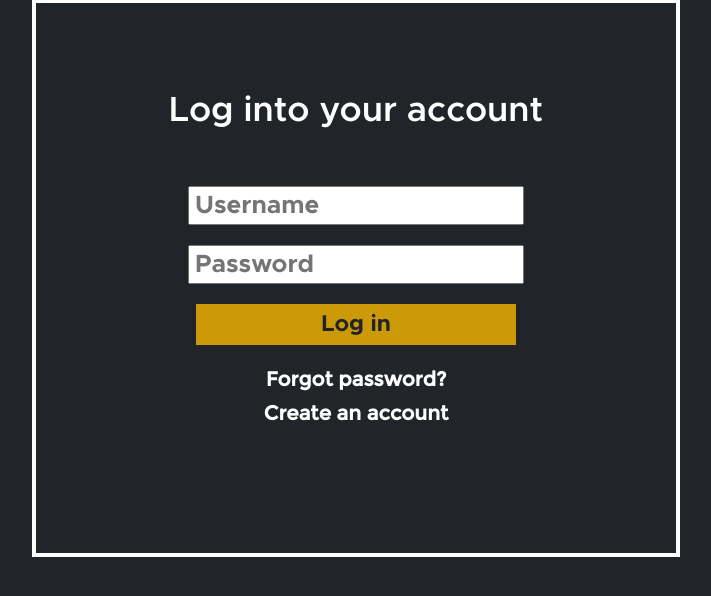
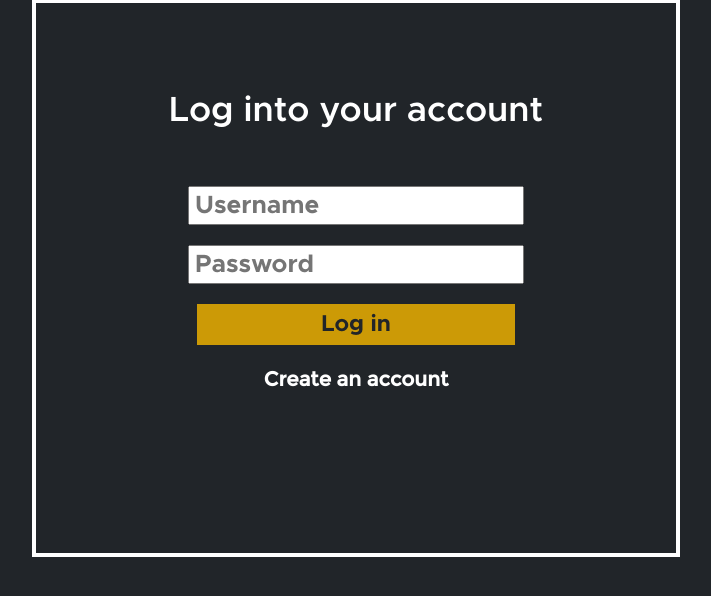
Before and after one commit to its-geoff/gold-medal-statistics, a Django app: page /login/ in a window 1280 px wide. Shown: the part 145-741 px from the top of the page, without its empty margins (288-999 px from the left). Run offline with Django 4.2, Linux system fonts and the light colour scheme; some libraries are stand-ins or nearby versions.

Commit message:
added restrictions on certain pages and made password change screen

```diff
--- a/django/app_logic.py
+++ b/django/app_logic.py
@@ -190,3 +190,10 @@ def update_personal_record(athlete, mark):
 def user_validation(username):
    if get_user_model().objects.using("users").get(username = username) != get_user_model().DoesNotExist:
       return "dupe_username"
+
+# validates password
+def password_validation(password, confirm):
+   if password and confirm and password != confirm:
+      return False
+   else:
+      return True
--- a/django/users/static/accts/style.css
+++ b/django/users/static/accts/style.css
@@ -123,12 +123,17 @@ li:hover:after {
 
 .su-content {
    position: relative;
-   top: -13.5vh;
+   top: -9.5vh;
 }
 
 .lgo-content {
    position: relative;
    top: 8vh;
+}
+
+.cp-content {
+   position: relative;
+   top: -2vh;
 }
 
 .header {
@@ -159,12 +164,23 @@ input {
 .button {
    font-family: "Metropolis Bold";
    border: none;
-   padding: 9px 125px;
    font-size: 23px;
    color: #212529;
    background-color: #cc9a06;
    text-align: center;
    margin: 10px 10px 20px 10px;
+}
+
+.login-but {
+   padding: 9px 124px;
+}
+
+.signup-but {
+   padding: 9px 116px;
+}
+
+.change-but {
+   padding: 9px 115.5px;
 }
 
 .button:hover {
--- a/django/users/templates/accts/login.html
+++ b/django/users/templates/accts/login.html
@@ -13,10 +13,9 @@
          <input type="text" id="username" name="username" maxlength="30" placeholder="Username" required><br>
          <input type="password" id="password" name="password" maxlength="30" placeholder="Password" required><br>
          <div class="submit-container">
-            <input class="button" type="submit" value="Log in">
+            <input class="button login-but" type="submit" value="Log in">
          </div>
       </form>
-      <h3><a href="{% url 'accts:password_reset' %}">Forgot password?</a></h3>
       <h3><a href="{% url 'accts:signup' %}">Create an account</a></h3>
    </div>
 </div>
--- a/django/users/templates/accts/profile.html
+++ b/django/users/templates/accts/profile.html
@@ -5,6 +5,7 @@
 <div class="container">
    <div class="lgo-content">
       <h1 class="header">This is your profile.</p>
+         <h3><a href="{% url 'accts:password_change' %}">Change your password</a></h3>
          <h3><a href="{% url 'accts:logout' %}">Log out</a></h3>
    </div>
 </div>
--- a/django/users/templates/accts/signup.html
+++ b/django/users/templates/accts/signup.html
@@ -17,7 +17,7 @@
          <input type="password" id="confirm" name="confirm" maxlength="30" placeholder="Confirm Password" required><br>
 
          <div class="submit-container">
-            <input class="button" type="submit" value="Log in">
+            <input class="button signup-but" type="submit" value="Sign up">
          </div>
       </form>
       <h3><a href="{% url 'accts:login' %}">Have an account?</a></h3>
--- a/django/users/urls.py
+++ b/django/users/urls.py
@@ -15,14 +15,14 @@ urlpatterns = [
    path('password-change/', views.password_change, name='password_change'),
    # /password-change-done/
    path('password-change/done/', views.password_change_done, name='password_change_done'),
-   # /password-reset/
-   path('password-reset/', views.password_reset, name='password_reset'),
-   # /password-reset-done/
-   path('password-reset/done/', views.password_reset_done, name='password_reset_done'),
-   # /reset/userid/token/
-   path('reset/<uidb64>/token/', views.password_reset_confirm, name='password_reset_confirm'),
-   # /reset/done/
-   path('reset/done/', views.password_reset_complete, name='password_reset_complete'),
+   # # /password-reset/
+   # path('password-reset/', views.password_reset, name='password_reset'),
+   # # /password-reset-done/
+   # path('password-reset/done/', views.password_reset_done, name='password_reset_done'),
+   # # /reset/userid/token/
+   # path('reset/<uidb64>/token/', views.password_reset_confirm, name='password_reset_confirm'),
+   # # /reset/done/
+   # path('reset/done/', views.password_reset_complete, name='password_reset_complete'),
    # /profile/user
    path('profile/<str:username>', views.profile, name='profile'),
 ]
--- a/django/users/views.py
+++ b/django/users/views.py
@@ -3,7 +3,9 @@ from django.http import HttpResponseRedirect
 from django.urls import reverse
 from django.contrib.auth import authenticate, login as auth_login, logout as auth_logout, get_user_model
 from django.contrib.auth.forms import AuthenticationForm
-from app_logic import user_validation
+from app_logic import user_validation, password_validation
+from django.contrib.auth.decorators import login_required
+from django.contrib.auth import get_user_model
 
 # Create your views here.
 def navbar(request):
@@ -29,7 +31,7 @@ def signup(request):
 def login(request):
    page = "login"
    if request.user.is_authenticated:
-      return redirect(reverse('gms:home'))
+      return HttpResponseRedirect(reverse('gms:home'))
    else:
       if request.method == 'POST':
          form = AuthenticationForm(request, data=request.POST)
@@ -39,41 +41,54 @@ def login(request):
             user = authenticate(username=username, password=password)
             if user is not None:
                auth_login(request, user)
-               return redirect('gms:home')
+               return HttpResponseRedirect(reverse('gms:home'))
          else:
             form = AuthenticationForm()
             return render(request, 'accts/login.html', {'page': page, 'incorrect': True})
    return render(request, 'accts/login.html', {'page': page})
 
+@login_required
 def logout(request):
    page = "logout"
    auth_logout(request)
-   print("logged out")
    return render(request, 'accts/logout.html', {'page': page})
 
+@login_required
 def password_change(request):
-   page = "password_change"
+   page = "login"
+   user = get_user_model().objects.get(username = request.user.username)
+   if request.method == "POST":
+      new_password = request.POST['new_password']
+      confirm = request.POST['confirm_new']
+      if password_validation(new_password, confirm):
+         print("success")
+         HttpResponseRedirect(reverse('accts:password_change_done'))
+      else:
+         print("fail")
+         return render(request, 'accts/password_change.html', {'page': page, 'new_fail': True})
    return render(request, 'accts/password_change.html', {'page': page})
 
+
+@login_required
 def password_change_done(request):
-   page = "password_change_done"
+   page = "login"
    return render(request, 'accts/password_change_done.html', {'page': page})
 
-def password_reset(request):
-   page = "password_reset"
-   return render(request, 'accts/password_reset.html', {'page': page})
+# def password_reset(request):
+#    page = "login"
+#    return render(request, 'accts/password_reset.html', {'page': page})
 
-def password_reset_done(request):
-   page = "password_reset_done"
-   return render(request, 'accts/password_reset_done.html', {'page': page})
+# def password_reset_done(request):
+#    page = "login"
+#    return render(request, 'accts/password_reset_done.html', {'page': page})
 
-def password_reset_confirm(request):
-   page = "password_reset_confirm"
-   return render(request, 'accts/password_reset_confirm.html', {'page': page})
+# def password_reset_confirm(request):
+#    page = "login"
+#    return render(request, 'accts/password_reset_confirm.html', {'page': page})
 
-def password_reset_complete(request):
-   page = "password_reset_complete"
-   return render(request, 'accts/password_reset_complete.html', {'page': page})
+# def password_reset_complete(request):
+#    page = "login"
+#    return render(request, 'accts/password_reset_complete.html', {'page': page})
 
 def profile(request, username):
    page = "profile"
```
Also changed, not shown: django/users/templates/accts/password_change.html (added, +24 -0 lines), django/users/templates/accts/password_change_done.html (added, +11 -0 lines), django/users/templates/accts/password_change_form.html (deleted, +0 -17 lines), django/users/templates/accts/password_reset.html (added, +19 -0 lines), django/users/templates/accts/password_reset_form.html (deleted, +0 -18 lines).
